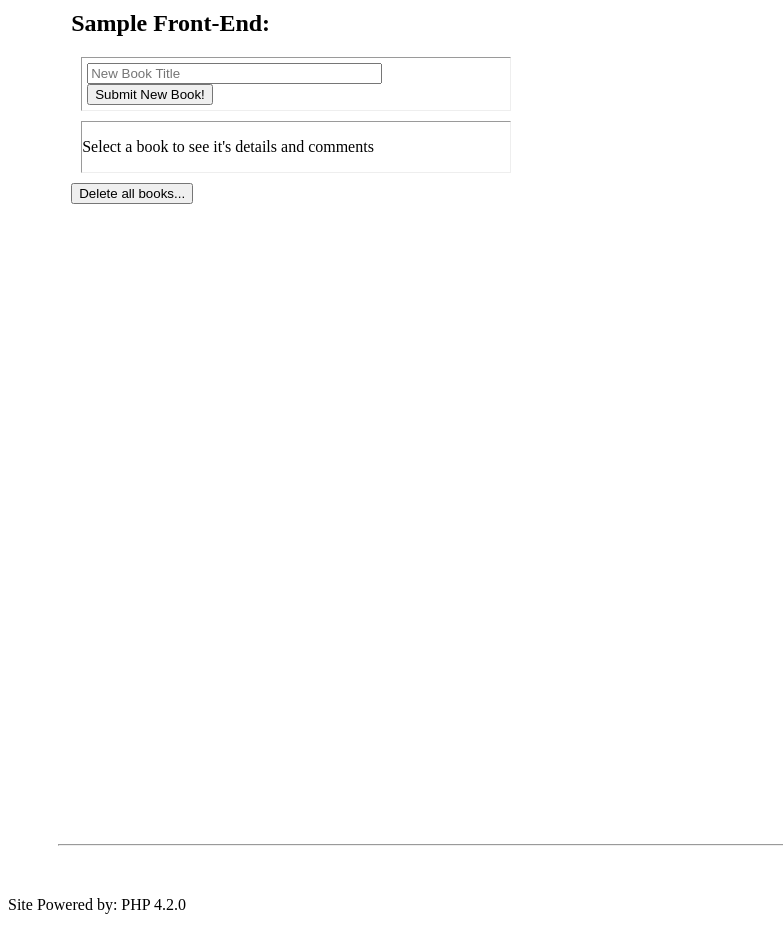
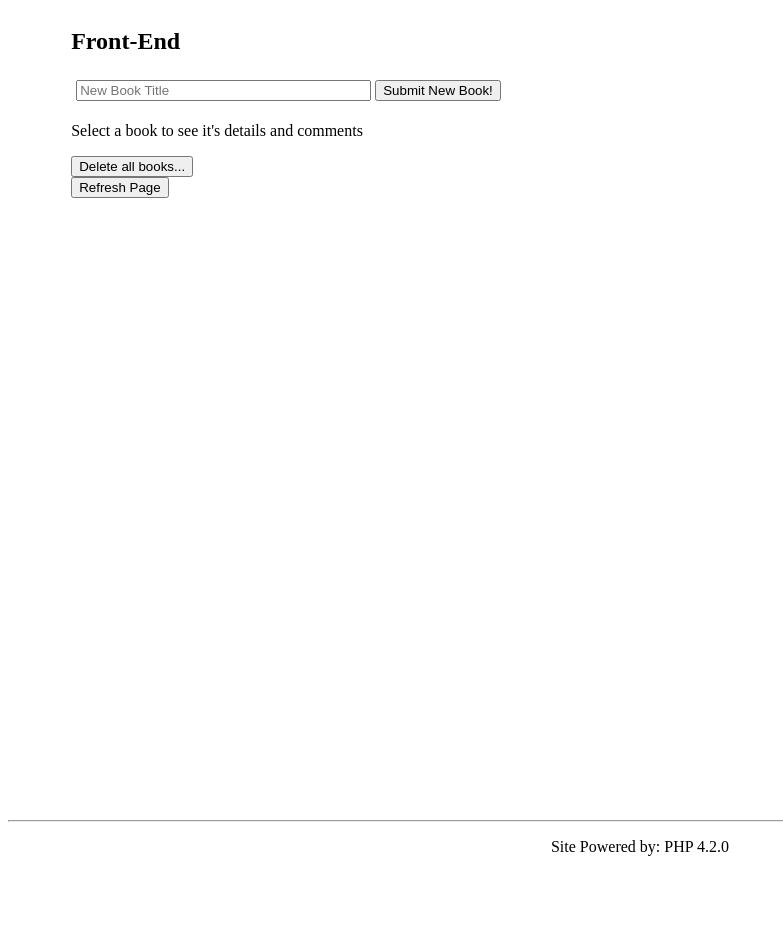
Before and after one commit to davidbooth-dev/fcc-personal-library, a website: page views/index.html in a window 1280 px wide. Shown: the part 1220-2150 px from the top of the page, without its empty margins (0-783 px from the left). After the commit the page ends 2092 px from the top, so only its background shows below. Drawn offline with nearby package versions, Linux system fonts and the light colour scheme; no server answers.

Commit message:
updated index

```diff
--- a/views/index.html
+++ b/views/index.html
@@ -1,4 +1,5 @@
 <html>
+
 <head>
   <title>FCC ISQA Project - Personal Library</title>
   <meta name="description" content="A cool thing made with HyperDev">
@@ -8,6 +9,7 @@
   <meta name="viewport" content="width=device-width, initial-scale=1">
   <link rel="stylesheet" href="/public/style.css">
 </head>
+
 <body>
   <header>
     <h1>
@@ -15,25 +17,35 @@
     </h1>
   </header>
   <br>
+  <div id="library">
+    <a href="/library">Goto Library</a>
+  </div>
   <div id="userstories">
     <h2>User stories:</h2>
     <ol>
       <li>Nothing from my website will be cached in my client as a security measure.</li>
       <li>I will see that the site is powered by 'PHP 4.2.0' even though it isn't as a security measure.</li>
-        <li>I can <b>post</b> a <code>title</code> to /api/books to add a book and returned will be the object with the <code>title</code> and a unique <code>_id</code>.</li>
-        <li>I can <b>get</b> /api/books to retrieve an aray of all books containing <code>title</code>, <code>_id</code>, & <code>commentcount</code>.</li>
-        <li>I can <b>get</b> /api/books/{_id} to retrieve a single object of a book containing <code>title</code>, <code>_id</code>, & an array of <code>comments</code> (empty array if no comments present).</li>
-        <li>I can <b>post</b> a <code>comment</code> to /api/books/{_id} to add a comment to a book and returned will be the books object similar to <b>get</b> /api/books/{_id}.</li>
-        <li>I can <b>delete</b> /api/books/{_id} to delete a book from the collection. Returned will be 'delete successful' if successful.</li>
+      <li>I can <b>post</b> a <code>title</code> to /api/books to add a book and returned will be the object with the
+        <code>title</code> and a unique <code>_id</code>.</li>
+      <li>I can <b>get</b> /api/books to retrieve an aray of all books containing <code>title</code>, <code>_id</code>,
+        & <code>commentcount</code>.</li>
+      <li>I can <b>get</b> /api/books/{_id} to retrieve a single object of a book containing <code>title</code>,
+        <code>_id</code>, & an array of <code>comments</code> (empty array if no comments present).</li>
+      <li>I can <b>post</b> a <code>comment</code> to /api/books/{_id} to add a comment to a book and returned will be
+        the books object similar to <b>get</b> /api/books/{_id}.</li>
+      <li>I can <b>delete</b> /api/books/{_id} to delete a book from the collection. Returned will be 'delete
+        successful' if successful.</li>
       <li>If I try to request a book that doesn't exist I will get a 'no book exists' message.</li>
-        <li>I can send a <b>delete</b> request to /api/books to delete all books in the database. Returned will be 'complete delete successful' if successful.</li>
+      <li>I can send a <b>delete</b> request to /api/books to delete all books in the database. Returned will be
+        'complete delete successful' if successful.</li>
       <li>All 6 functional tests required are complete and passing.</li>
     </ol>
     <br>
-      <img src='https://cdn.gomix.com/d7932c52-287f-4dae-b175-631fef453000%2FScreen%20Shot%202016-12-16%20at%201.35.56%20AM.png' />
+    <img
+      src='https://cdn.gomix.com/d7932c52-287f-4dae-b175-631fef453000%2FScreen%20Shot%202016-12-16%20at%201.35.56%20AM.png' />
   </div>
   <hr style='margin: 50px'>
-    <div id ='sampleposting'>
+  <div id='sampleposting'>
     <h2 style="text-align: left">Test API responses:</h2>
     <form action="/api/books" method="post" class="border">
       <h4>Test post to /api/books</h4>
@@ -52,34 +64,39 @@
   </div>
   <hr style='margin: 50px'>
   <div id='sampleui'>
-      <h2 style="text-align: left">Sample Front-End:</h2>
-      <form id="newBookForm" class="border">
+    <h2>Front-End</h2>
+    <form id="newBookForm">
       <input type="text" id="bookTitleToAdd" name="title" placeholder="New Book Title" style="width: 295px">
       <button type="submit" value="Submit" id="newBook">Submit New Book!</button>
     </form>
     <div id='display'></div>
-      <div id='bookDetail' class='border'>
+    <div id='bookDetail'>
       <p id='detailTitle'>Select a book to see it's details and comments</p>
-        <ol id='detailComments'></ol>
+      <div id='detailComments'></div>
     </div>
-      <button id='deleteAllBooks'>Delete all books...</button>
+    <div>
+      <button id='deleteAllBooks' class='btn'>Delete all books...</button>
     </div>
-    <hr style='margin: 50px'>
-    <p>Site Powered by: PHP 4.2.0</p>
+    <div>
+      <button id='refresh' class='btn'>Refresh Page</button>
+    </div>
+  </div>
+  <hr>
+  <p style='text-align: center'>Site Powered by: PHP 4.2.0</p>
   <script src="https://code.jquery.com/jquery-2.2.1.min.js"
-            integrity="sha256-gvQgAFzTH6trSrAWoH1iPo9Xc96QxSZ3feW6kem+O00="
-            crossorigin="anonymous"></script>
+    integrity="sha256-gvQgAFzTH6trSrAWoH1iPo9Xc96QxSZ3feW6kem+O00=" crossorigin="anonymous"></script>
   <script src="/public/client.js"></script>
   <script>
     /*
     *  For #sampleposting to update form action url to test inputs book id
     */
-      $(function() {
-       $('#commentTest').submit(function(){
+    $(function () {
+      $('#commentTest').submit(function () {
         var id = $('#idinputtest').val();
         $(this).attr('action', "/api/books/" + id);
       });
     });
   </script>
 </body>
+
 </html>
```
Lines whose indentation alone changed are shown as unchanged.
